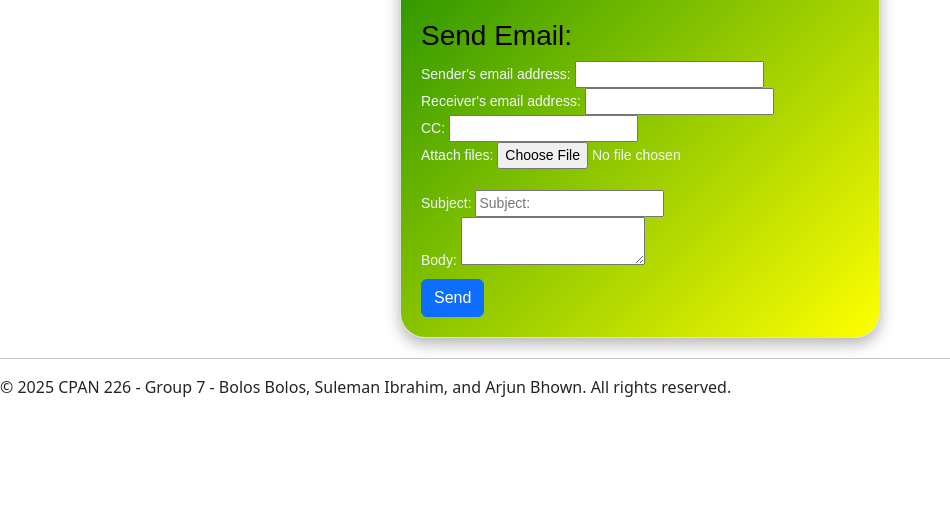
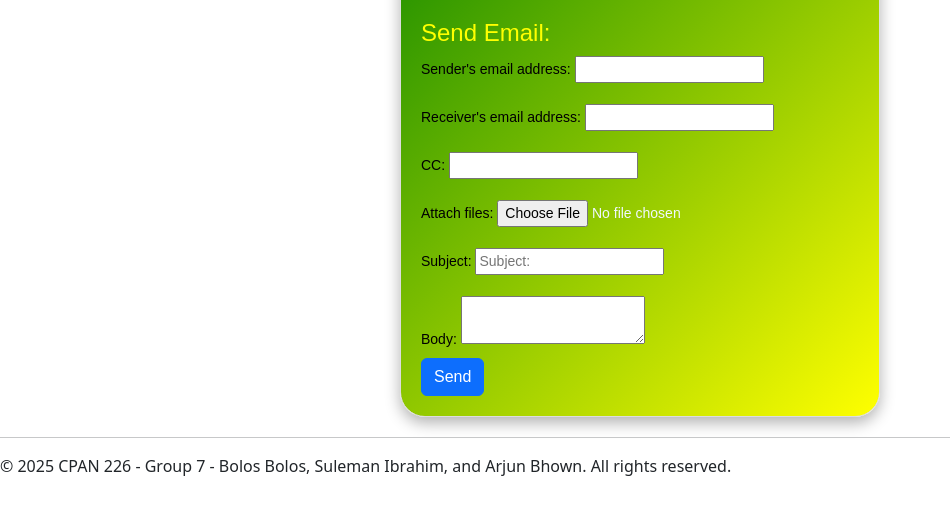
Before and after one commit to BolosBolosGitHub416/CPAN226-Python-Powered-Email-Application, a Django app: page / in a window 1280 px wide. Shown: the part 287-800 px from the top of the page, without its empty margins (0-950 px from the left). Run offline with Django 5.2, Linux system fonts and the light colour scheme.

Commit message:
made some changes to the template file

```diff
--- a/PythonPoweredEmailApplication/PythonPoweredEmailApplicationApp/templates/pythonpoweredemailapplication.html
+++ b/PythonPoweredEmailApplication/PythonPoweredEmailApplicationApp/templates/pythonpoweredemailapplication.html
@@ -25,11 +25,11 @@
             letter-spacing: 2px;
             text-shadow: 2px 2px 4px rgba(0, 0, 0, 0.3);
         }
-        h3 {
+        label {
             color:black;
         }
         h4 {
-            color: black;
+            color: yellow;
         }
 
 /* Styling the card, including width, margin, background, and border. */
@@ -59,20 +59,24 @@
     <div class="card" style="width: 30rem;">
         <img class="card-img-top" src="https://img.freepik.com/premium-vector/computer-email-marketing-related-icons_24911-6496.jpg" alt="Card image cap" height="200px">
         <div class="card-body">
-            <h3> Send Email: </h3>
+            <h4> Send Email: </h4>
         <form method="POST" action="{% url 'pythonpoweredemailapplication' %}">
             {% csrf_token %}
             <label for="senderEmailAddress">Sender's email address: </label>
             <input type="email" name="senderEmailAddress" required><br>
+            <br>
             <label for="receiverEmailAddress">Receiver's email address: </label>
             <input type="email" name="receiverEmailAddress" required><br>
+            <br>
             <label for="cc">CC:</label>
             <input type="email" name="cc" required><br>
+            <br>
             <label for="attachFiles">Attach files:</label>
             <input type="file" name="attachFiles" required><br>
             <br>
             <label for="subject">Subject:</label>
             <input type="text" name="subject" placeholder="Subject:" required><br>
+            <br>
             <label for="body">Body:</label>
             <textarea name="body" required></textarea> <br>
             <button class="btn btn-primary mt-2" type="submit">Send</button>
```
